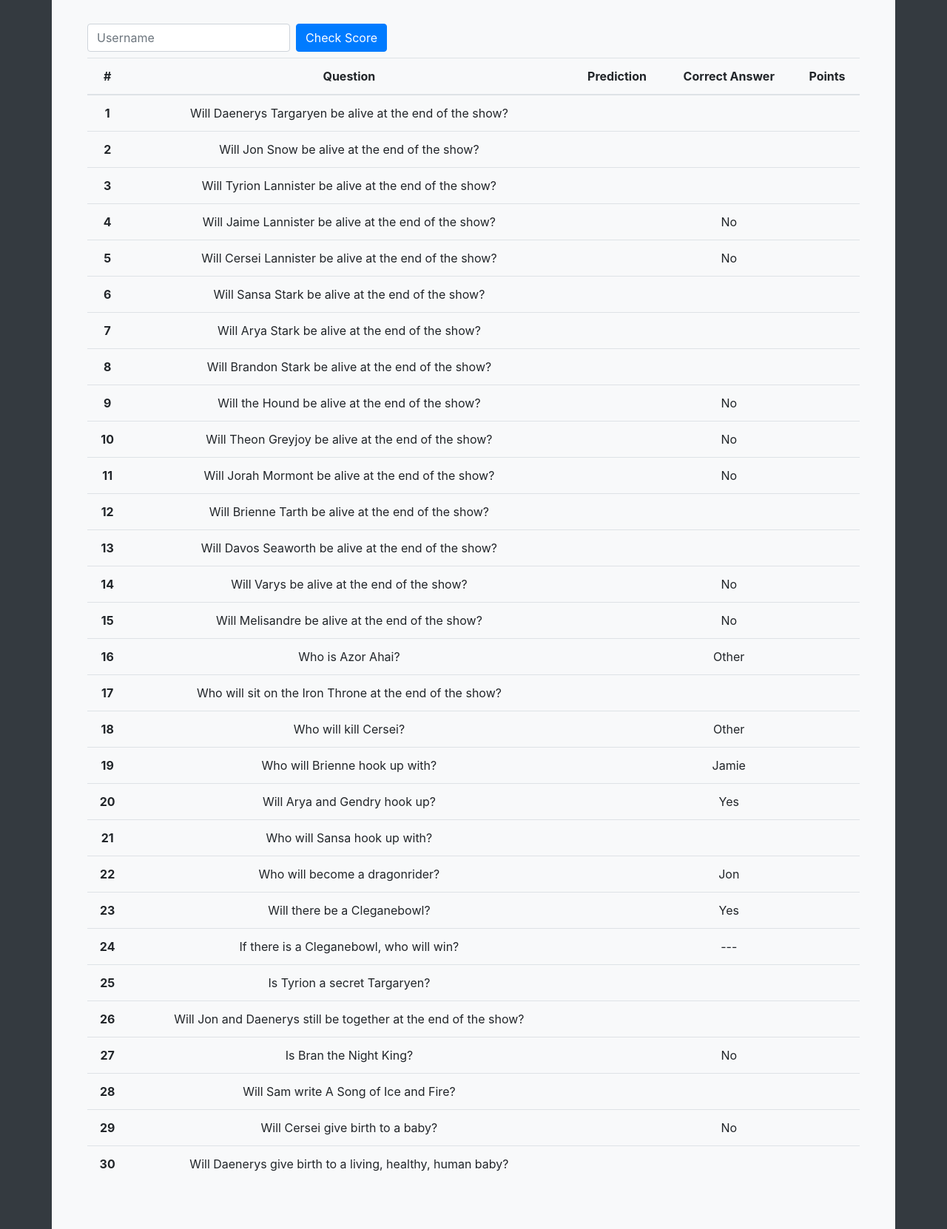
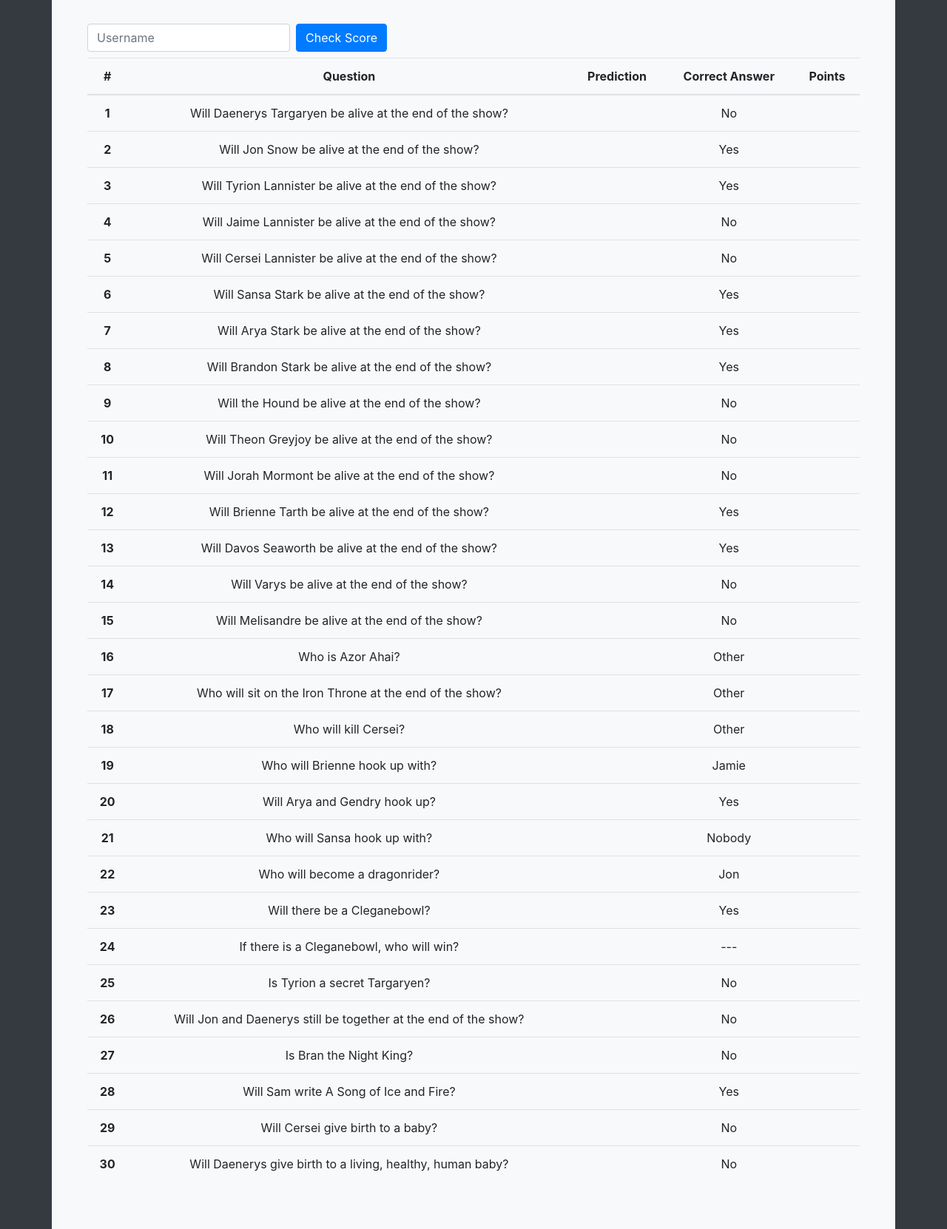
Before and after one commit to nellanap/got, a Flask app: template app/templates/scores.html in a window 1280 px wide. Shown: the part 170-1832 px from the top of the page at 74% size. Run offline with Flask 2, Linux system fonts and the light colour scheme; the template is opened without the code that fills it, so the values that code supplies are empty; some libraries are stand-ins or nearby versions.

Commit message:
final episode update

```diff
--- a/app/helpers.py
+++ b/app/helpers.py
@@ -2,36 +2,36 @@ from flask import redirect, render_template, request, session
 from functools import wraps
 
 # Global variable for correct answers
-ans1 = 'TBD'
-ans2 = 'TBD'
-ans3 = 'TBD'
+ans1 = 'No'
+ans2 = 'Yes'
+ans3 = 'Yes'
 ans4 = 'No'
 ans5 = 'No'
-ans6 = 'TBD'
-ans7 = 'TBD'
-ans8 = 'TBD'
+ans6 = 'Yes'
+ans7 = 'Yes'
+ans8 = 'Yes'
 ans9 = 'No'
 ans10 = 'No'
 ans11 = 'No'
-ans12 = 'TBD'
-ans13 = 'TBD'
+ans12 = 'Yes'
+ans13 = 'Yes'
 ans14 = 'No'
 ans15 = 'No'
 ans16 = 'Other'
-ans17 = 'TBD'
+ans17 = 'Other'
 ans18 = 'Other'
 ans19 = 'Jamie'
 ans20 = 'Yes'
-ans21 = 'TBD'
+ans21 = 'Nobody'
 ans22 = 'Jon'
 ans23 = 'Yes'
 ans24 = 'TBD'
-ans25 = 'TBD'
-ans26 = 'TBD'
+ans25 = 'No'
+ans26 = 'No'
 ans27 = 'No'
-ans28 = 'TBD'
+ans28 = 'Yes'
 ans29 = 'No'
-ans30 = 'TBD'
+ans30 = 'No'
 
 # Global variables for correct weights
 wgt1 = 5
--- a/app/templates/scores.html
+++ b/app/templates/scores.html
@@ -27,21 +27,21 @@
             <th scope="row">1</th>
             <td>Will Daenerys Targaryen be alive at the end of the show?</td>
             <td>{{ response.q1 }}</td>
-            <td></td>
+            <td>No</td>
             <td>{{ points[0] }}</td>
         </tr>
         <tr>
             <th scope="row">2</th>
             <td>Will Jon Snow be alive at the end of the show?</td>
             <td>{{ response.q2 }}</td>
-            <td></td>
+            <td>Yes</td>
             <td>{{ points[1] }}</td>
         </tr>
         <tr>
             <th scope="row">3</th>
             <td>Will Tyrion Lannister be alive at the end of the show?</td>
             <td>{{ response.q3 }}</td>
-            <td></td>
+            <td>Yes</td>
             <td>{{ points[2] }}</td>
         </tr>
         <tr>
@@ -62,21 +62,21 @@
             <th scope="row">6</th>
             <td>Will Sansa Stark be alive at the end of the show?</td>
             <td>{{ response.q6 }}</td>
-            <td></td>
+            <td>Yes</td>
             <td>{{ points[5] }}</td>
         </tr>
         <tr>
             <th scope="row">7</th>
             <td>Will Arya Stark be alive at the end of the show?</td>
             <td>{{ response.q7 }}</td>
-            <td></td>
+            <td>Yes</td>
             <td>{{ points[6] }}</td>
         </tr>
         <tr>
             <th scope="row">8</th>
             <td>Will Brandon Stark be alive at the end of the show?</td>
             <td>{{ response.q8 }}</td>
-            <td></td>
+            <td>Yes</td>
             <td>{{ points[7] }}</td>
         </tr>
         <tr>
@@ -104,14 +104,14 @@
             <th scope="row">12</th>
             <td>Will Brienne Tarth be alive at the end of the show?</td>
             <td>{{ response.q12 }}</td>
-            <td></td>
+            <td>Yes</td>
             <td>{{ points[11] }}</td>
         </tr>
         <tr>
             <th scope="row">13</th>
             <td>Will Davos Seaworth be alive at the end of the show?</td>
             <td>{{ response.q13 }}</td>
-            <td></td>
+            <td>Yes</td>
             <td>{{ points[12] }}</td>
         </tr>
         <tr>
@@ -139,7 +139,7 @@
             <th scope="row">17</th>
             <td>Who will sit on the Iron Throne at the end of the show?</td>
             <td>{{ response.q17 }}</td>
-            <td></td>
+            <td>Other</td>
             <td>{{ points[16] }}</td>
         </tr>
         <tr>
@@ -167,7 +167,7 @@
             <th scope="row">21</th>
             <td>Who will Sansa hook up with?</td>
             <td>{{ response.q21 }}</td>
-            <td></td>
+            <td>Nobody</td>
             <td>{{ points[20] }}</td>
         </tr>
         <tr>
@@ -195,14 +195,14 @@
             <th scope="row">25</th>
             <td>Is Tyrion a secret Targaryen?</td>
             <td>{{ response.q25 }}</td>
-            <td></td>
+            <td>No</td>
             <td>{{ points[24] }}</td>
         </tr>
         <tr>
             <th scope="row">26</th>
             <td>Will Jon and Daenerys still be together at the end of the show?</td>
             <td>{{ response.q26 }}</td>
-            <td></td>
+            <td>No</td>
             <td>{{ points[25] }}</td>
         </tr>
         <tr>
@@ -216,7 +216,7 @@
             <th scope="row">28</th>
             <td>Will Sam write A Song of Ice and Fire?</td>
             <td>{{ response.q28 }}</td>
-            <td></td>
+            <td>Yes</td>
             <td>{{ points[27] }}</td>
         </tr>
         <tr>
@@ -230,7 +230,7 @@
             <th scope="row">30</th>
             <td>Will Daenerys give birth to a living, healthy, human baby?</td>
             <td>{{ response.q30 }}</td>
-            <td></td>
+            <td>No</td>
             <td>{{ points[29] }}</td>
         </tr>
     </tbody>
```
Also changed, not shown: app.db.
